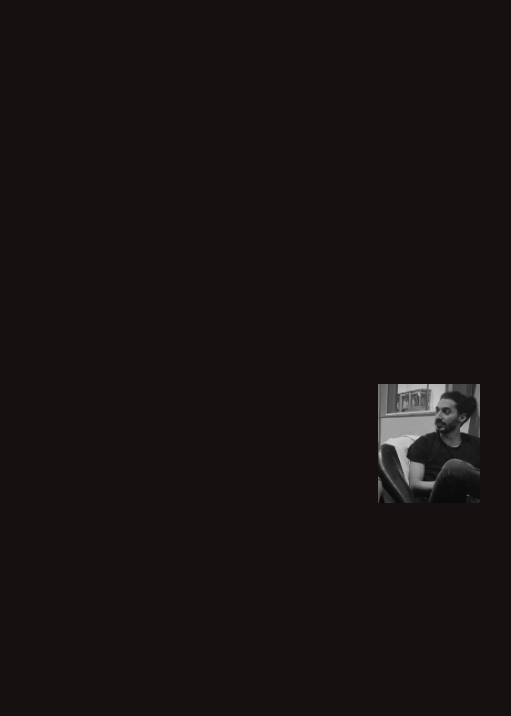
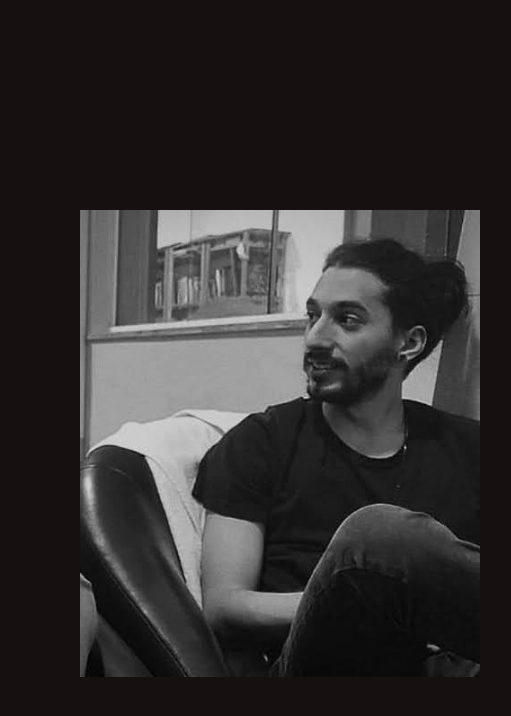
Before and after one commit to andavgc/personal-web-page, a plain HTML site: page web-page/index.html in a window 1280 px wide. Shown: the top 716 px of the page, 672-1183 px from the left. Drawn offline with nearby package versions, Linux system fonts and the light colour scheme.

Commit message:
first commit

```diff
--- a/web-page/estilos/style.css
+++ b/web-page/estilos/style.css
@@ -111,7 +111,7 @@ body {
 }
 
 .apresentacao__imagem {
-    width: 10%;
+    width: 25rem;
 }
 
 .rodape {
```
